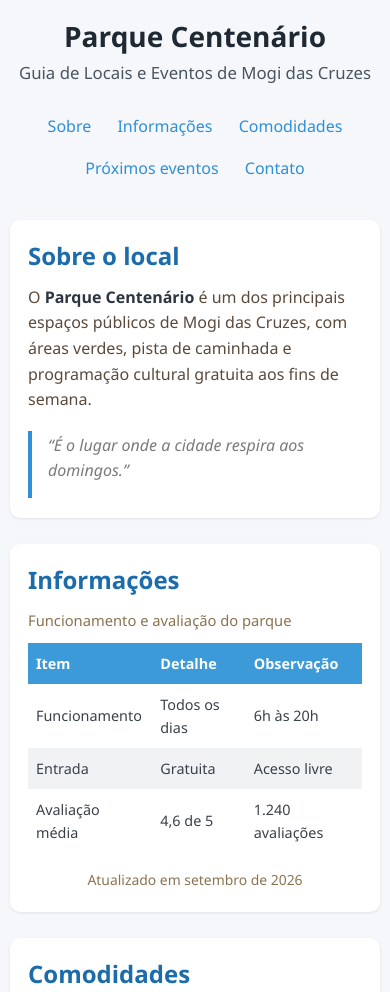
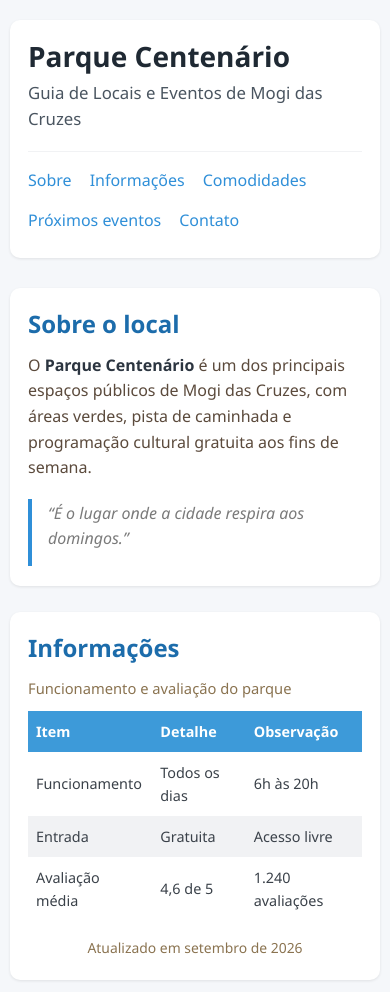
Before and after one commit to LGSI-ADS/guia-locais-eventos, a plain HTML site: page detalhe.html in a window 390 px wide. Shown: the top 992 px of the page. Drawn offline with Linux system fonts and the light colour scheme.

Commit message:
refactor: reorganizar cabecalho do guia

```diff
--- a/css/estilo.css
+++ b/css/estilo.css
@@ -47,7 +47,14 @@ body {
 .cabecalho {
   max-width: 760px;
   margin: 0 auto 30px;
-  text-align: center;
+  padding: 24px 30px;
+  background-color: #ffffff;
+  border-radius: 10px;
+  box-shadow: 0 1px 3px rgba(0, 0, 0, 0.09);
+}
+
+.identidade {
+  margin-bottom: 18px;
 }
 
 .cabecalho h1 {
@@ -58,25 +65,32 @@ body {
 }
 
 .subtitulo {
-  margin: 0 0 20px;
+  margin: 0;
   font-size: 1.05rem;
   color: #4a5560;
 }
 
+.menu {
+  padding-top: 12px;
+  border-top: 1px solid #f1f2f4;
+}
+
 .menu ul {
+  display: flex;
+  flex-wrap: wrap;
+  gap: 8px 24px;
   margin: 0;
   padding: 0;
   list-style: none;
 }
 
 .menu li {
-  display: inline-block;
-  margin: 4px 16px;
+  margin: 0;
 }
 
 .menu a {
   display: inline-block;
-  padding: 4px 2px;
+  padding: 4px 0;
   font-size: 1rem;
 }
 
@@ -281,6 +295,10 @@ blockquote p::after {
     padding: 20px 10px 30px;
   }
 
+  .cabecalho {
+    padding: 20px 18px;
+  }
+
   .cabecalho h1 {
     font-size: 1.75rem;
   }
@@ -289,8 +307,8 @@ blockquote p::after {
     padding: 20px 18px;
   }
 
-  .menu li {
-    margin: 4px 9px;
+  .menu ul {
+    gap: 6px 18px;
   }
 
   .tabela-informacoes {
--- a/detalhe.html
+++ b/detalhe.html
@@ -12,8 +12,10 @@
   <a class="pular-para-conteudo" href="#conteudo">Pular para o conteúdo</a>
 
   <header class="cabecalho">
-    <h1>Parque Centenário</h1>
-    <p class="subtitulo">Guia de Locais e Eventos de Mogi das Cruzes</p>
+    <div class="identidade">
+      <h1>Parque Centenário</h1>
+      <p class="subtitulo">Guia de Locais e Eventos de Mogi das Cruzes</p>
+    </div>
 
     <nav class="menu" aria-label="Seções da página">
       <ul>
```
